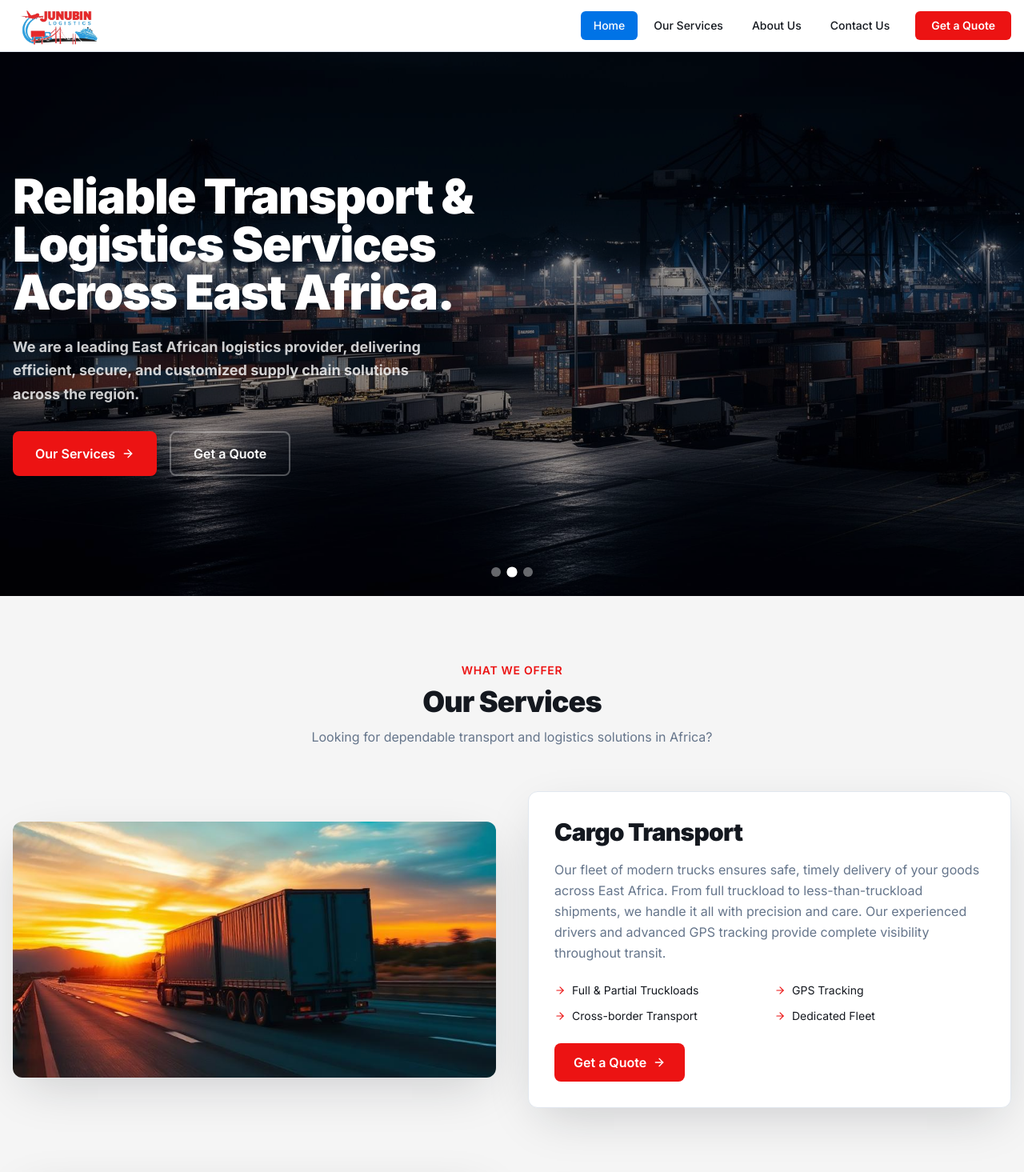
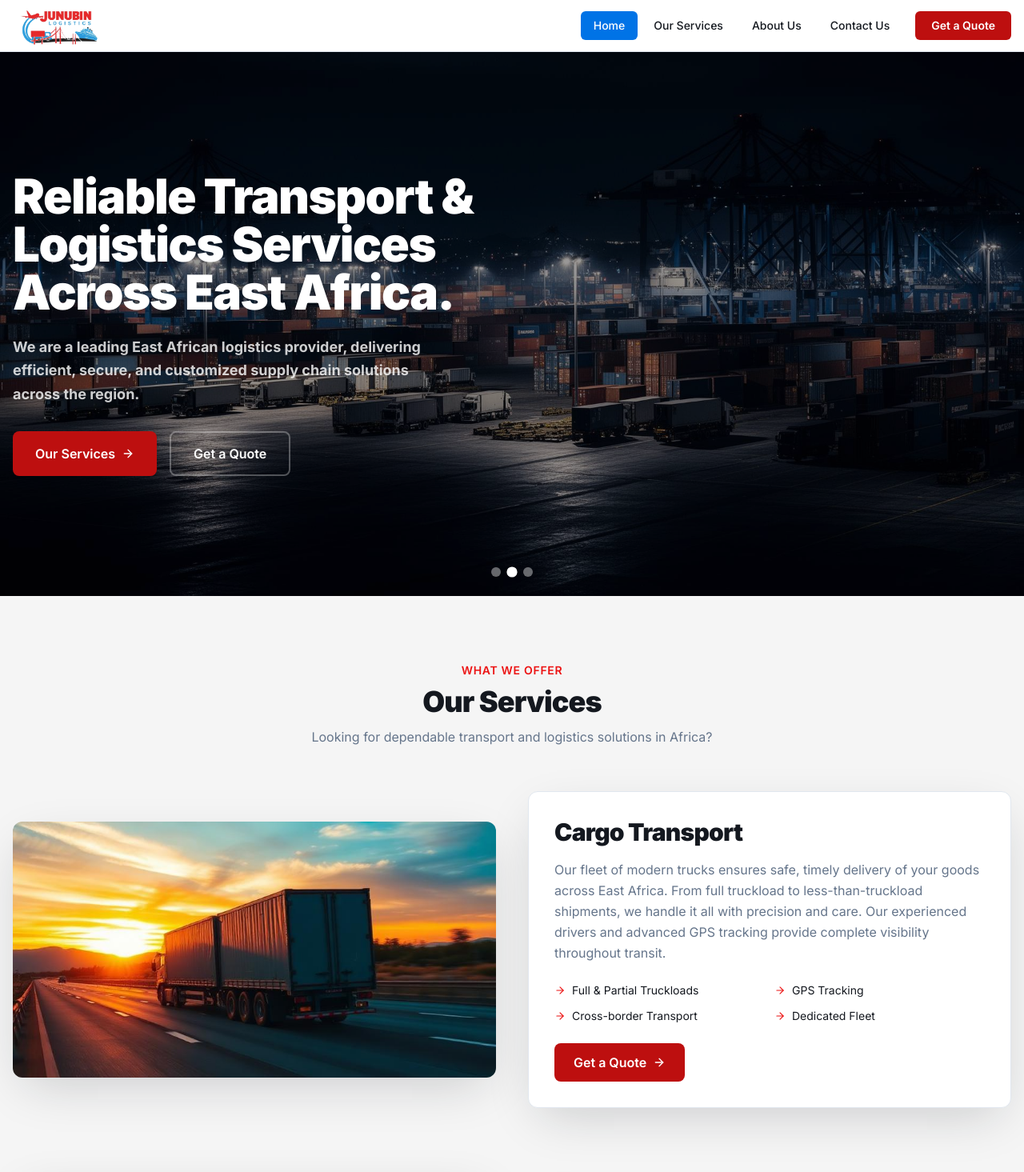
Before and after one commit to JosephOkumu/junubinlogistics, a React (Vite) app in the folder frontend/: page / in a window 1280 px wide. Shown: the top 1465 px of the page at 80% size. Built offline with nearby package versions, Linux system fonts and the light colour scheme; the HTML template or start-up script is replaced by a standard one.

Commit message:
chore: modify red buttons

```diff
--- a/frontend/src/components/Header.tsx
+++ b/frontend/src/components/Header.tsx
@@ -45,7 +45,7 @@ const Header = () => {
             </Link>
           ))}
           <QuoteDialog>
-            <button className="ml-3 px-5 py-2 rounded-md text-sm font-semibold bg-accent-red text-accent-red-foreground hover:bg-accent-red-dark transition-colors">
+            <button className="ml-3 px-5 py-2 rounded-md text-sm font-semibold bg-accent-red-dark text-accent-red-foreground hover:bg-accent-red transition-colors">
               Get a Quote
             </button>
           </QuoteDialog>
@@ -80,7 +80,7 @@ const Header = () => {
             <QuoteDialog>
               <button
                 onClick={() => setMobileOpen(false)}
-                className="mt-2 px-5 py-3 rounded-md text-sm font-semibold bg-accent-red text-accent-red-foreground text-center"
+                className="mt-2 px-5 py-3 rounded-md text-sm font-semibold bg-accent-red-dark text-accent-red-foreground hover:bg-accent-red text-center"
               >
                 Get a Quote
               </button>
--- a/frontend/src/components/QuoteDialog.tsx
+++ b/frontend/src/components/QuoteDialog.tsx
@@ -69,7 +69,7 @@ const QuoteDialog = ({ children }: QuoteDialogProps) => {
           />
           <button
             type="submit"
-            className="w-full py-3 rounded-lg bg-accent-red text-accent-red-foreground font-semibold hover:bg-accent-red-dark transition-colors"
+            className="w-full py-3 rounded-lg bg-accent-red-dark text-accent-red-foreground font-semibold hover:bg-accent-red transition-colors"
           >
             Submit Request
           </button>
--- a/frontend/src/pages/Contact.tsx
+++ b/frontend/src/pages/Contact.tsx
@@ -94,7 +94,7 @@ const Contact = () => {
               <div className="text-center">
                 <button
                   type="submit"
-                  className="inline-flex items-center gap-2 px-8 py-3 rounded-lg bg-accent-red text-accent-red-foreground font-semibold hover:bg-accent-red-dark transition-colors"
+                  className="inline-flex items-center gap-2 px-8 py-3 rounded-lg bg-accent-red-dark text-accent-red-foreground font-semibold hover:bg-accent-red transition-colors"
                 >
                   <Send className="w-4 h-4" />
                   Send Message
--- a/frontend/src/pages/Index.tsx
+++ b/frontend/src/pages/Index.tsx
@@ -88,7 +88,7 @@ const Index = () => {
             <div className="flex flex-wrap gap-4">
               <a
                 href="#services"
-                className="inline-flex items-center gap-2 px-7 py-3.5 rounded-lg bg-accent-red text-accent-red-foreground font-semibold hover:bg-accent-red-dark transition-colors"
+                className="inline-flex items-center gap-2 px-7 py-3.5 rounded-lg bg-accent-red-dark text-accent-red-foreground font-semibold hover:bg-accent-red transition-colors"
               >
                 Our Services <ArrowRight className="w-4 h-4" />
               </a>
@@ -141,7 +141,7 @@ const Index = () => {
                         ))}
                       </div>
                       <QuoteDialog>
-                        <button className="inline-flex items-center gap-2 px-6 py-3 rounded-lg bg-accent-red text-accent-red-foreground font-semibold hover:bg-accent-red-dark transition-colors">
+                        <button className="inline-flex items-center gap-2 px-6 py-3 rounded-lg bg-accent-red-dark text-accent-red-foreground font-semibold hover:bg-accent-red transition-colors">
                           Get a Quote <ArrowRight className="w-4 h-4" />
                         </button>
                       </QuoteDialog>
@@ -193,7 +193,7 @@ const Index = () => {
           </p>
           <Link
             to="/contact"
-            className="inline-flex items-center gap-2 px-8 py-4 rounded-lg bg-accent-red text-accent-red-foreground font-bold text-lg hover:bg-accent-red-dark transition-colors"
+            className="inline-flex items-center gap-2 px-8 py-4 rounded-lg bg-accent-red-dark text-accent-red-foreground font-bold text-lg hover:bg-accent-red transition-colors"
           >
             Request a Quote <ArrowRight className="w-5 h-5" />
           </Link>
--- a/frontend/src/pages/Services.tsx
+++ b/frontend/src/pages/Services.tsx
@@ -93,7 +93,7 @@ const Services = () => {
                     ))}
                   </div>
                   <QuoteDialog>
-                    <button className="inline-flex items-center gap-2 px-6 py-3 rounded-lg bg-accent-red text-accent-red-foreground font-semibold hover:bg-accent-red-dark transition-colors">
+                    <button className="inline-flex items-center gap-2 px-6 py-3 rounded-lg bg-accent-red-dark text-accent-red-foreground font-semibold hover:bg-accent-red transition-colors">
                       Get a Quote <ArrowRight className="w-4 h-4" />
                     </button>
                   </QuoteDialog>
@@ -113,7 +113,7 @@ const Services = () => {
           </p>
           <Link
             to="/contact"
-            className="inline-flex items-center gap-2 px-8 py-4 rounded-lg bg-accent-red text-accent-red-foreground font-bold hover:bg-accent-red-dark transition-colors"
+            className="inline-flex items-center gap-2 px-8 py-4 rounded-lg bg-accent-red-dark text-accent-red-foreground font-bold hover:bg-accent-red transition-colors"
           >
             Contact Us <ArrowRight className="w-5 h-5" />
           </Link>
```
